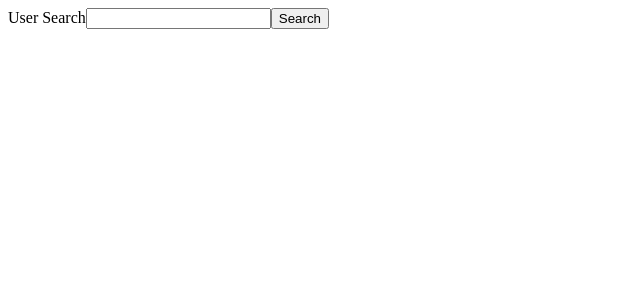
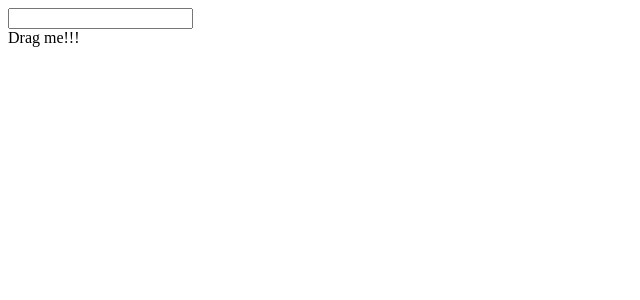
Before and after one commit to zhulinpinyu/typescript-my-action, a React (Create React App) app in the folder rts/: page / in a window 1280 px wide. Shown: the top 300 px of the page, without its empty margins (0-640 px from the left). Built offline with nearby package versions, Linux system fonts and the light colour scheme.

Commit message:
event handler with type

```diff
--- /dev/null
+++ b/rts/src/events/EventComponent.tsx
@@ -0,0 +1,17 @@
+const EventComponent: React.FC = () => {
+
+  const onChange = (e: React.ChangeEvent<HTMLInputElement>) => {
+    console.log(e);
+  }
+
+  const onDrag = (e:React.DragEvent<HTMLDivElement>) => {
+    console.log(e, new Date());
+  }
+
+  return <div>
+    <input onChange={onChange} />
+    <div draggable onDrag={onDrag}>Drag me!!!</div>
+  </div>
+}
+
+export default EventComponent
--- a/rts/src/index.tsx
+++ b/rts/src/index.tsx
@@ -1,9 +1,9 @@
 import ReactDOM from 'react-dom'
-import UserSearch from './state/UserSearch'
+import EventComponent from './events/EventComponent'
 
 const App = () => {
   return <div>
-    <UserSearch />
+    <EventComponent />
   </div>
 }
 
```
